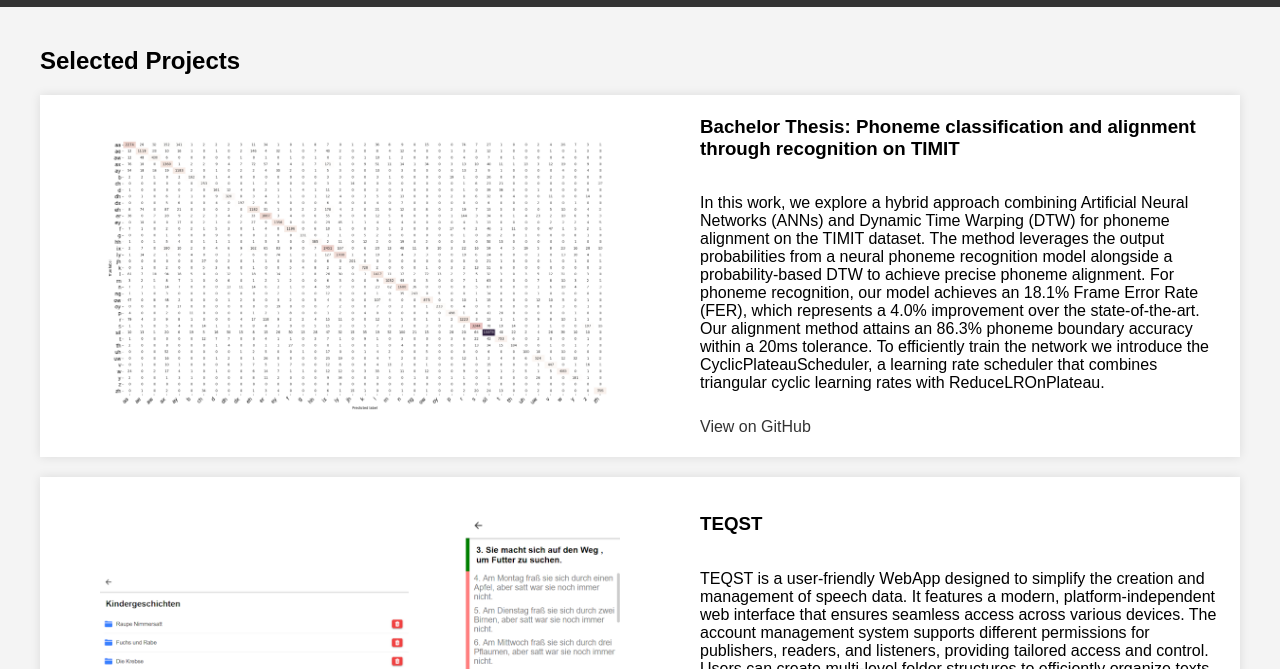
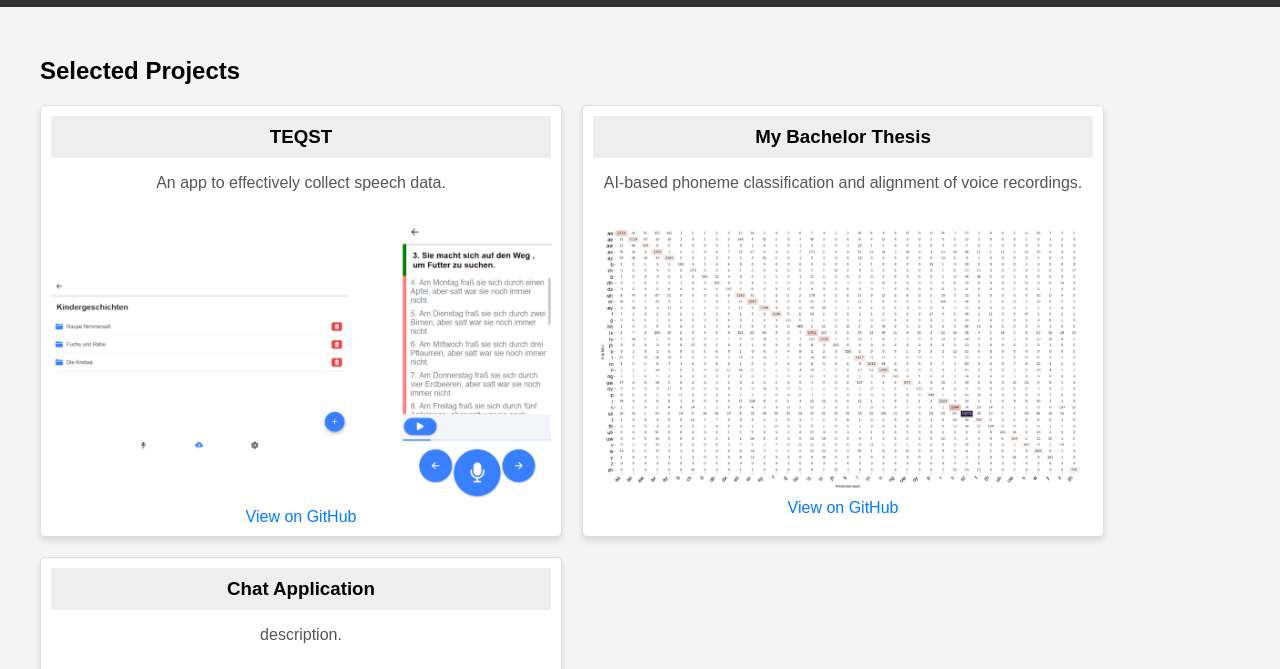
Before and after one commit to lischilpp/lischilpp.github.io, a plain HTML site: page index.html in a window 1280 px wide. Shown: the part 71-740 px from the top of the page. Drawn offline with Linux system fonts and the light colour scheme.

Commit message:
layout experiments

```diff
--- a/index.css
+++ b/index.css
@@ -65,9 +65,10 @@ header, footer {
 }
 
 main {
-    padding: 20px;
+    padding: 30px;
     max-width: 1200px;
     margin: 0 auto;
+    background-color: #f4f4f4;
 }
 
 section {
@@ -75,7 +76,7 @@ section {
     margin: 0 auto;
 }
 
-.project {
+/* .project {
     display: flex;
     margin: 20px 0;
     background-color: #fff;
@@ -127,6 +128,54 @@ section {
         padding: 10px;
     }
     .project-image {
-        order: -1; /* Move image above description */
+        order: -1; Move image above description
     }
 }
+*/
+
+#projects-list {
+    /* background-color: #fff; */
+    display: flex;
+    flex-wrap: wrap;
+    gap: 20px;
+    margin: 0 auto;
+    max-width: 1200px;
+    /* justify-content: center; */
+}
+
+.project {
+    border: 1px solid #ddd;
+    margin: 0;
+    padding: 10px;
+    border-radius: 5px;
+    background-color: #fff;
+    box-shadow: 0 4px 6px rgba(0, 0, 0, 0.1);
+    width: 500px;
+    text-align: center;
+}
+
+.project img {
+    max-width: 100%;
+    height: auto;
+    border-radius: 5px;
+}
+
+.project h3 {
+    margin: 0;
+    padding: 10px;
+    background-color: #eee;
+}
+
+.project p {
+    color: #555;
+    height: 30px;
+}
+
+.project a {
+    text-decoration: none;
+    color: #007bff;
+}
+
+.project a:hover {
+    text-decoration: underline;
+}
--- a/index.html
+++ b/index.html
@@ -16,12 +16,13 @@
     </header>
     <main>
         <h2>Selected Projects</h2>
-        <article class="project">
-            <figure class="project-image">
-                <img src="res/img/bachelor_thesis.png">
-            </figure>
+        <div id="projects-list">
+
+        </div>
+        <!-- <article class="project">
+            <img src="res/img/bachelor_thesis.png">
+            <h3 class="project-title">Bachelor Thesis: Phoneme classification and alignment through recognition on TIMIT</h3>
             <div class="project-details">
-                <h3>Bachelor Thesis: Phoneme classification and alignment through recognition on TIMIT</h3>
                 <p>
                     In this work, we explore a hybrid approach combining Artificial Neural Networks (ANNs)
                     and Dynamic Time Warping (DTW) for phoneme alignment on the TIMIT dataset.
@@ -180,10 +181,11 @@
                 </p>
                 <a href="https://github.com/lischilpp/gaming-clan-homepage" target="_blank">View on GitHub</a>
             </div>
-        </article>
+        </article> -->
     </main>
     <footer>
         <p>&copy; 2024 Linus Schilpp</p>
     </footer>
+    <script src="index.js"></script>
 </body>
 </html>
--- /dev/null
+++ b/index.js
@@ -0,0 +1,60 @@
+const projects = [
+    {
+        "title": "TEQST",
+        "description": "An app to effectively collect speech data.",
+        "image": "res/img/teqst.png",
+        "github": "https://github.com/TEQST"
+    },
+    {
+        "title": "My Bachelor Thesis",
+        "description": "AI-based phoneme classification and alignment of voice recordings.",
+        "image": "res/img/bachelor_thesis.png",
+        "github": "https://github.com/lischilpp/BachelorThesis-PhonemeRecognitionAlignment"
+    },
+    {
+        "title": "Chat Application",
+        "description": "description.",
+        "image": "https://placehold.co/300",
+        "github": "https://github.com/username/chat-app"
+    }
+];
+
+function renderPortfolio(projects) {
+    const projectList = document.getElementById('projects-list');
+    projects.forEach(project => {
+        // Create container for the project
+        const projectArticle = document.createElement('article');
+        projectArticle.className = 'project';
+
+        // Add title
+        const title = document.createElement('h3');
+        title.textContent = project.title;
+        projectArticle.appendChild(title);
+
+        // Add description
+        const description = document.createElement('p');
+        description.textContent = project.description;
+        projectArticle.appendChild(description);
+
+        // Add image
+        const img = document.createElement('img');
+        img.src = project.image;
+        img.alt = project.title;
+        projectArticle.appendChild(img);
+
+        // Add GitHub link if available
+        if (project.github) {
+            const githubLink = document.createElement('a');
+            githubLink.href = project.github;
+            githubLink.textContent = "View on GitHub";
+            githubLink.target = "_blank";
+            projectArticle.appendChild(githubLink);
+        }
+
+        // Append the project to the projects list
+        projectList.appendChild(projectArticle);
+    });
+}
+
+// Call the renderPortfolio function
+renderPortfolio(projects);
```
Also changed, not shown: res/img/projects.svg (added).
